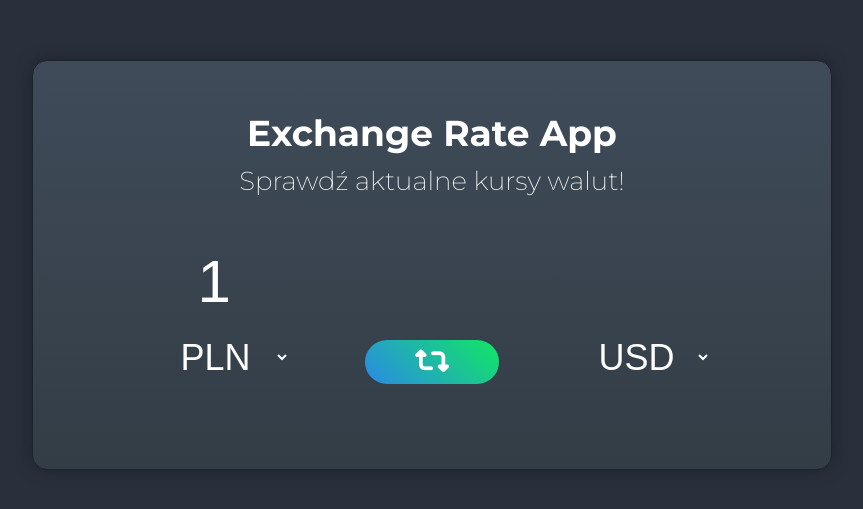
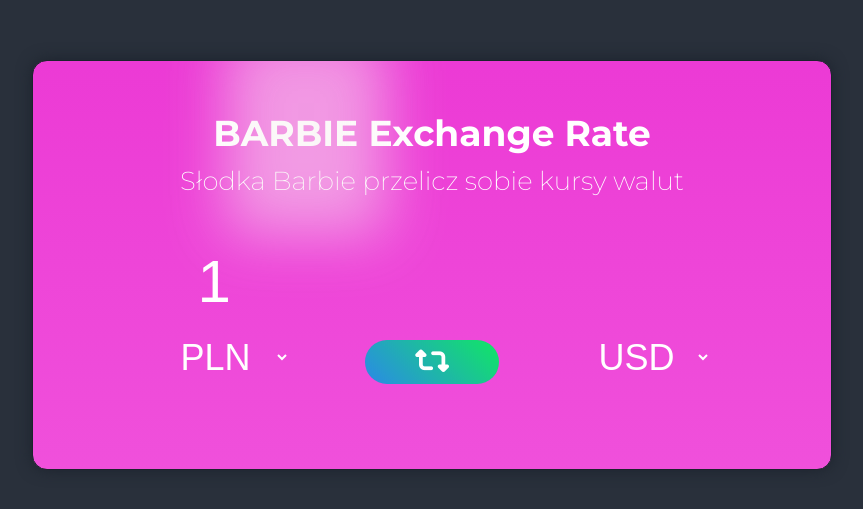
Before and after one commit to Velox8/exchange, a plain HTML site: page index.html in a window 1280 px wide. Shown: the part 135-644 px from the top of the page, without its empty margins (208-1071 px from the left). Drawn offline with Linux system fonts and the light colour scheme; no server answers.

Commit message:
first commit

```diff
--- a/index.html
+++ b/index.html
@@ -27,8 +27,8 @@
 <body>
 
     <div class="wrapper">
-        <h1>Exchange Rate App</h1>
-        <p>Sprawdź aktualne kursy walut!</p>
+        <h1 class="animation"> BARBIE Exchange Rate</h1>
+        <p class="animation">Słodka Barbie przelicz sobie kursy walut</p>
 
         <div class="app-body">
 
--- a/style.css
+++ b/style.css
@@ -16,18 +16,55 @@ body {
 .wrapper {
     padding: 50px;
     width: 800px;
-    background-image: linear-gradient(#3F4B59, #333D46);
+    background: linear-gradient(#ec3ad5, #f050db);
     color: #fff;
     text-align: center;
     border: 1px solid #1C232D;
     border-radius: 15px;
-    box-shadow: 0 0 15px #1C232D;
+    box-shadow: 0 0 15px #1C232D;overflow: hidden;
 }
 
 .wrapper h1 {
     margin-bottom: 10px;
     font-size: 36px;
+    position: relative;
 }
+
+.wrapper h1::before {
+	position: absolute;
+	left: 50px;
+
+	height: 100%;
+	/* width: 30px; */
+
+	box-shadow: 0px 0px 60px 80px rgba(247, 241, 241, 0.853);
+    opacity: 0.6;
+	background-image: none;
+	content: '';
+	animation: box-boxms 6s linear infinite;
+
+
+
+}
+
+
+
+@keyframes box-boxms {
+	0% {
+		left: 0;
+		/* width: 0%; */
+	}
+
+	/* 26% {width: 20%;} */
+
+	50% {
+		left: calc(100% - 30px);
+		/* width: 0%; */
+	}
+	/* 75% {width: 20%;} */
+	100% {left: 0;}
+}
+
 
 .wrapper p {
     margin-bottom: 50px;
```
